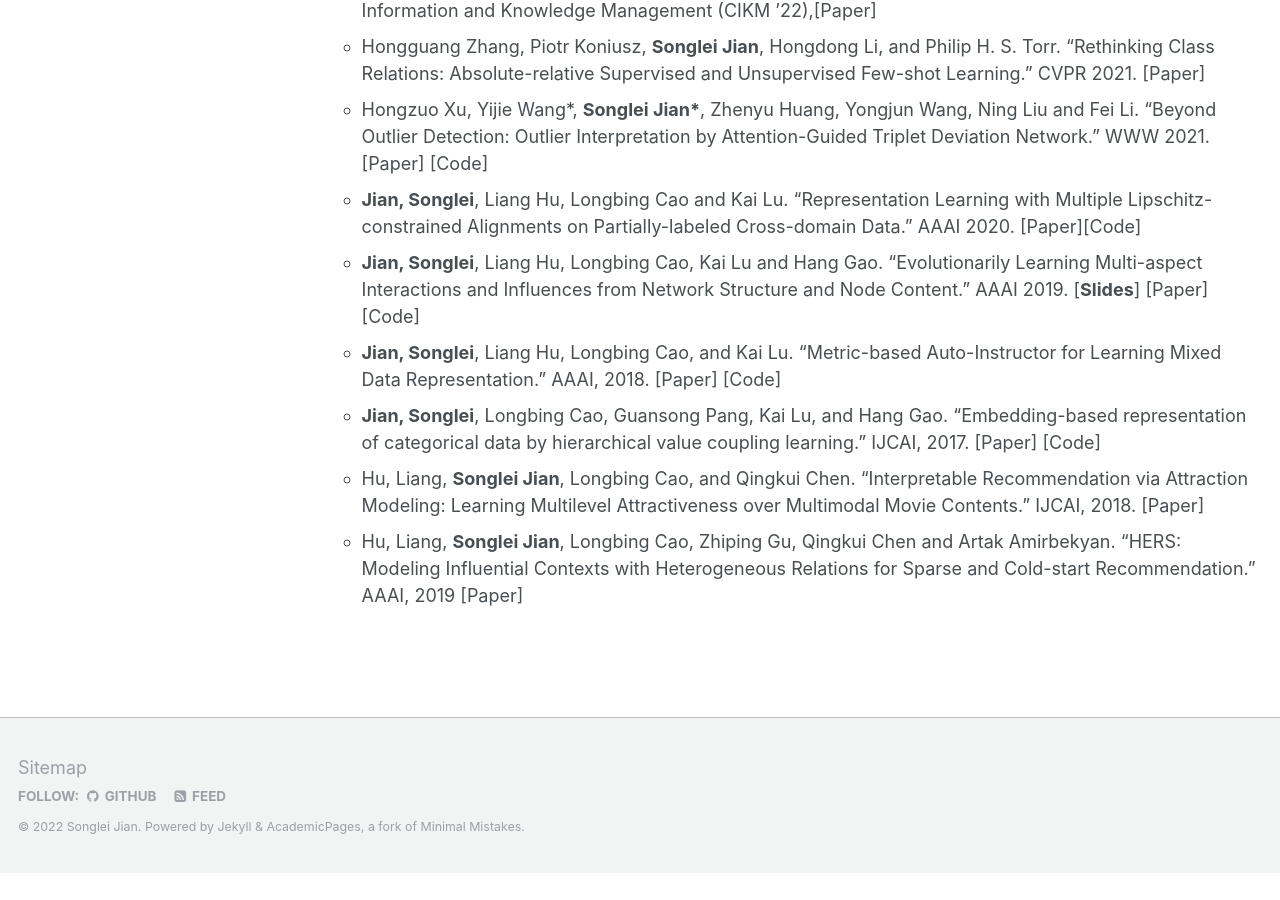
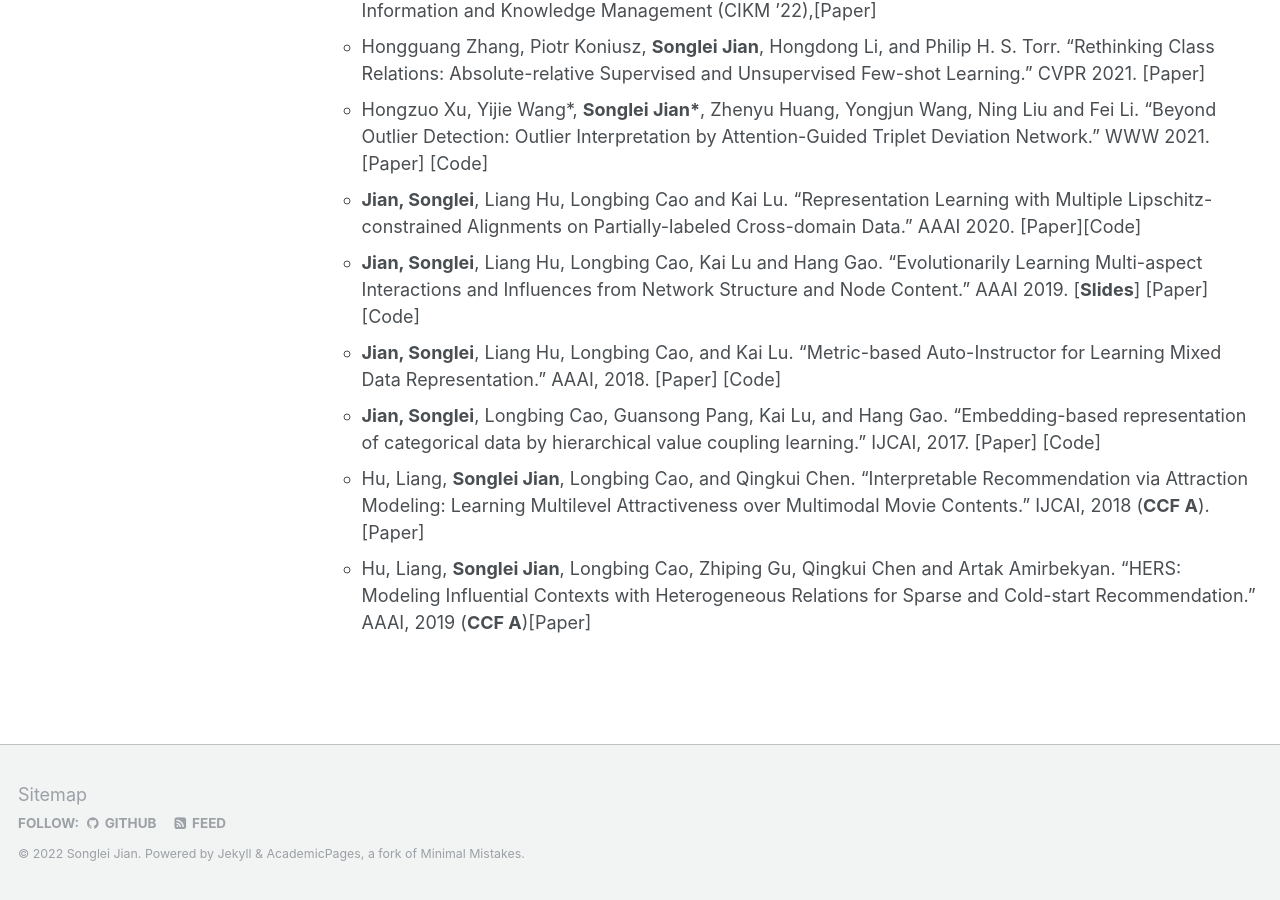
Before and after one commit to jiansonglei/jiansonglei.github.io, a Jekyll site: the page built from _pages/publications.md, in a window 1280 px wide and 900 px high, scrolled down 779 px. Built offline with Jekyll 4.4.1, drawn with Linux system fonts in a browser that asks for light colours; formulas are drawn with MathJax 3; a script that is not in the unit is left out; before the commit the page ends 1652 px from its top, so only the background shows below that.

Commit message:
update rank

```diff
--- a/_pages/publications.md
+++ b/_pages/publications.md
@@ -29,5 +29,5 @@ Graph Representation Learning
   * **Jian, Songlei**, Liang Hu, Longbing Cao, Kai Lu and Hang Gao. "Evolutionarily Learning Multi-aspect Interactions and Influences from Network Structure and Node Content." AAAI 2019. [[**Slides**]](http://jiansonglei.github.io/files/AAAI19slides.pptx) [[Paper]](http://jiansonglei.github.io/files/19AAAI_MAIECS.pdf) [[Code]](https://github.com/jiansonglei/MAI-ECS)
   * **Jian, Songlei**, Liang Hu, Longbing Cao, and Kai Lu. "Metric-based Auto-Instructor for Learning Mixed Data Representation." AAAI, 2018. [[Paper]](http://jiansonglei.github.io/files/18AAAI_MAI.pdf) [[Code]](https://github.com/jiansonglei/MAI)
   * **Jian, Songlei**, Longbing Cao, Guansong Pang, Kai Lu, and Hang Gao. "Embedding-based representation of categorical data by hierarchical value coupling learning." IJCAI, 2017. [[Paper]](http://jiansonglei.github.io/files/17IJCAI_CDE.pdf) [[Code]](https://github.com/jiansonglei/CDE)
-  * Hu, Liang, **Songlei Jian**, Longbing Cao, and Qingkui Chen. "Interpretable Recommendation via Attraction Modeling: Learning Multilevel Attractiveness over Multimodal Movie Contents." IJCAI, 2018. [[Paper]](http://jiansonglei.github.io/files/HU-IJCAI2018.pdf)
-  * Hu, Liang, **Songlei Jian**, Longbing Cao, Zhiping Gu, Qingkui Chen and Artak Amirbekyan. "HERS: Modeling Influential Contexts with Heterogeneous Relations for Sparse and Cold-start Recommendation." AAAI, 2019 [[Paper]](http://jiansonglei.github.io/files/HU-AAAI19.pdf)
+  * Hu, Liang, **Songlei Jian**, Longbing Cao, and Qingkui Chen. "Interpretable Recommendation via Attraction Modeling: Learning Multilevel Attractiveness over Multimodal Movie Contents." IJCAI, 2018 (**CCF A**). [[Paper]](http://jiansonglei.github.io/files/HU-IJCAI2018.pdf)
+  * Hu, Liang, **Songlei Jian**, Longbing Cao, Zhiping Gu, Qingkui Chen and Artak Amirbekyan. "HERS: Modeling Influential Contexts with Heterogeneous Relations for Sparse and Cold-start Recommendation." AAAI, 2019 (**CCF A**)[[Paper]](http://jiansonglei.github.io/files/HU-AAAI19.pdf)
```
